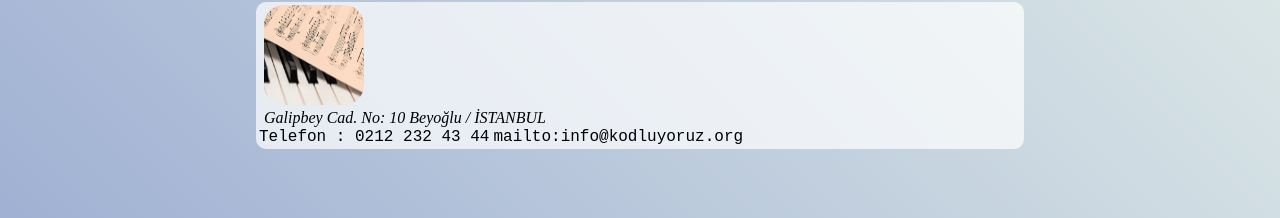
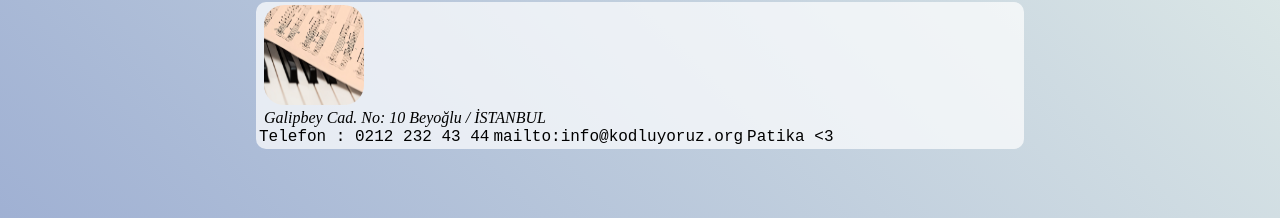
Before and after one commit to ufukuyumaz/kodluyoruzilkrepo, a plain HTML site: page css_odev_1/iletisim.html in a window 1280 px wide. Shown: the part 258-476 px from the top of the page. Drawn offline with Linux system fonts and the light colour scheme.

Commit message:
patika linki eklendi

```diff
--- a/css_odev_1/iletisim.html
+++ b/css_odev_1/iletisim.html
@@ -38,6 +38,7 @@
             <address>Galipbey Cad. No: 10  Beyoğlu / İSTANBUL</address>
             <a href="tel:02122324344">Telefon : 0212 232 43 44</a>
             <a href="mailto:info@kodluyoruz.org">mailto:info@kodluyoruz.org</a>
+            <a href="patika.dev">Patika <3 </a>
         </footer>
     </body>
 </html>
```
Also changed, not shown: css_odev_1/index.html (+1 -0 lines), css_odev_1/urunler.html (+1 -0 lines).
